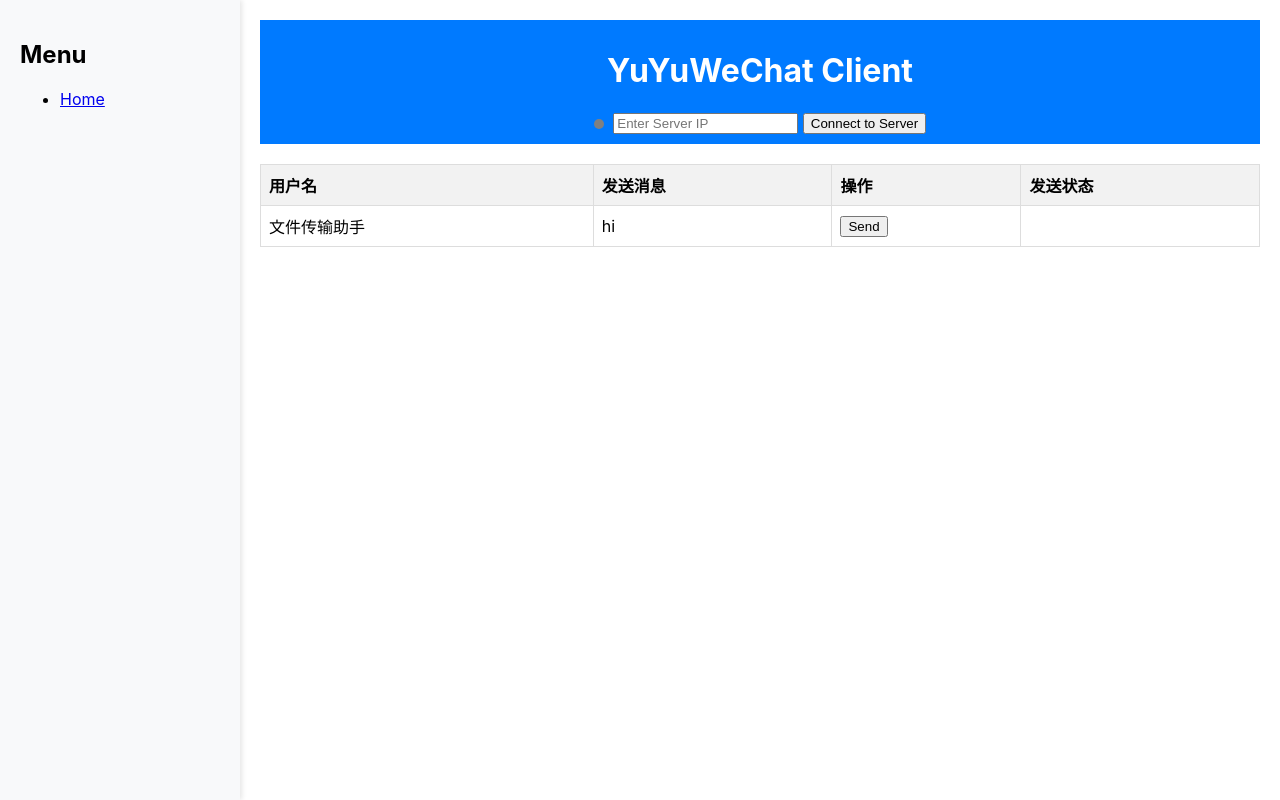
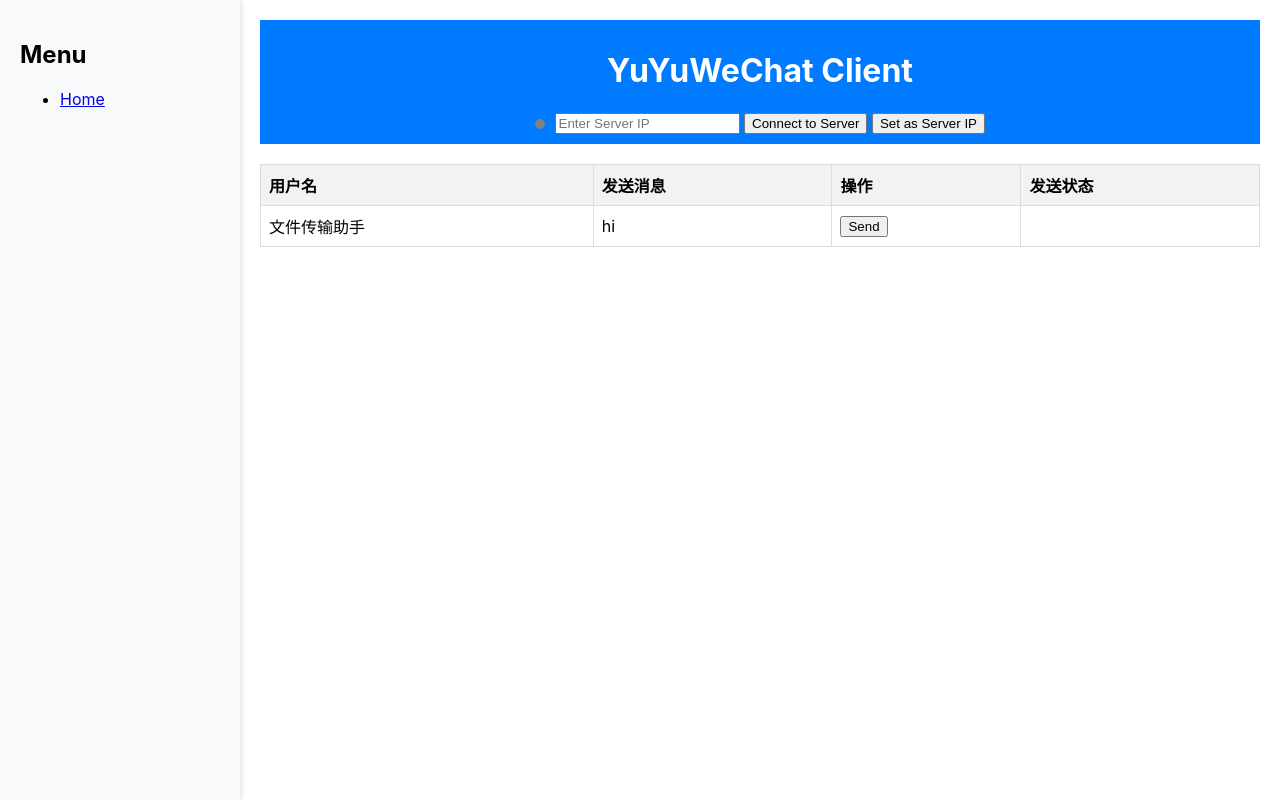
Before and after one commit to xieyumc/YuYuWechatV2, a Django app: page / in a window 1280 px wide. Run offline with Django 4.2, Linux system fonts and the light colour scheme; data comes from the database, SQL or seed files in the repository; both versions use the stored data as it was after the commit.

Commit message:
feature：数据库保存服务器ip地址

```diff
--- a/YuYuWechatV2_Client/client_app/admin.py
+++ b/YuYuWechatV2_Client/client_app/admin.py
@@ -1,5 +1,6 @@
 from django.contrib import admin
-from .models import Message, WechatUser
+from .models import Message, WechatUser, ServerConfig
 
 admin.site.register(WechatUser)
 admin.site.register(Message)
+admin.site.register(ServerConfig)
--- a/YuYuWechatV2_Client/client_app/models.py
+++ b/YuYuWechatV2_Client/client_app/models.py
@@ -15,3 +15,9 @@ class Message(models.Model):
 
     def __str__(self):
         return self.user.username
+
+class ServerConfig(models.Model):
+    server_ip = models.CharField(max_length=255, unique=True)
+
+    def __str__(self):
+        return f"Server IP: {self.server_ip}"
--- a/YuYuWechatV2_Client/client_app/templates/home.html
+++ b/YuYuWechatV2_Client/client_app/templates/home.html
@@ -72,6 +72,7 @@
                   style="height: 10px; width: 10px; background-color: gray; border-radius: 50%; display: inline-block; vertical-align: middle; margin-right: 5px;"></span>
             <input type="text" id="server_ip" name="server_ip" placeholder="Enter Server IP">
             <button type="button" onclick="connectServer()">Connect to Server</button>
+            <button type="button" onclick="updateServerIP()">Set as Server IP</button>
         </form>
     </div>
     <table>
@@ -179,6 +180,27 @@
         });
         return false;
     }
+
+    function updateServerIP() {
+        var serverIp = document.getElementById('server_ip').value;
+        fetch('{% url "set_server_ip" %}', {
+            method: 'POST',
+            headers: {
+                'X-CSRFToken': document.querySelector('[name=csrfmiddlewaretoken]').value,
+                'Content-Type': 'application/json'
+            },
+            body: JSON.stringify({'server_ip': serverIp})
+        }).then(response => {
+            if (response.ok) {
+                alert('Server IP updated to: ' + serverIp);
+            } else {
+                throw new Error('Failed to update server IP.');
+            }
+        }).catch(error => {
+            alert(error.message);
+            console.error('Error:', error);
+        });
+    }
 </script>
 </body>
 </html>
--- a/YuYuWechatV2_Client/client_app/urls.py
+++ b/YuYuWechatV2_Client/client_app/urls.py
@@ -1,7 +1,9 @@
 from django.urls import path
-from .views import home, send_message
+from .views import home, send_message, set_server_ip
 
 urlpatterns = [
     path('', home, name='home'),
     path('send_message/', send_message, name='send_message'),
+    path('set_server_ip/', set_server_ip, name='set_server_ip'),  # 新增的URL路由
+
 ]
--- a/YuYuWechatV2_Client/client_app/views.py
+++ b/YuYuWechatV2_Client/client_app/views.py
@@ -1,9 +1,19 @@
 from django.shortcuts import render
 from django.http import JsonResponse, HttpResponse
-from .models import Message, WechatUser
+from .models import Message, WechatUser, ServerConfig
 import json
 import requests
 from django.views.decorators.csrf import csrf_exempt
+
+def get_server_ip():
+    try:
+        return ServerConfig.objects.latest('id').server_ip
+    except ServerConfig.DoesNotExist:
+        return None  # 或者返回一个默认的IP地址
+
+def set_server_ip(ip_address):
+    ServerConfig.objects.create(server_ip=ip_address)
+    return True
 
 def home(request):
     messages = Message.objects.all()
@@ -14,7 +24,10 @@ def send_message(request):
     if request.method == 'POST':
         username = request.POST.get('username')
         text = request.POST.get('text')
-        server_ip = request.POST.get('server_ip')
+        server_ip = get_server_ip()  # 更新获取IP的方式
+
+        if not server_ip:
+            return JsonResponse({'status': "Server IP not set"}, status=400)
 
         try:
             user = WechatUser.objects.get(username=username)
```
Also changed, not shown: YuYuWechatV2_Client/client_app/migrations/0005_serverconfig.py (added), YuYuWechatV2_Client/db.sqlite3.
